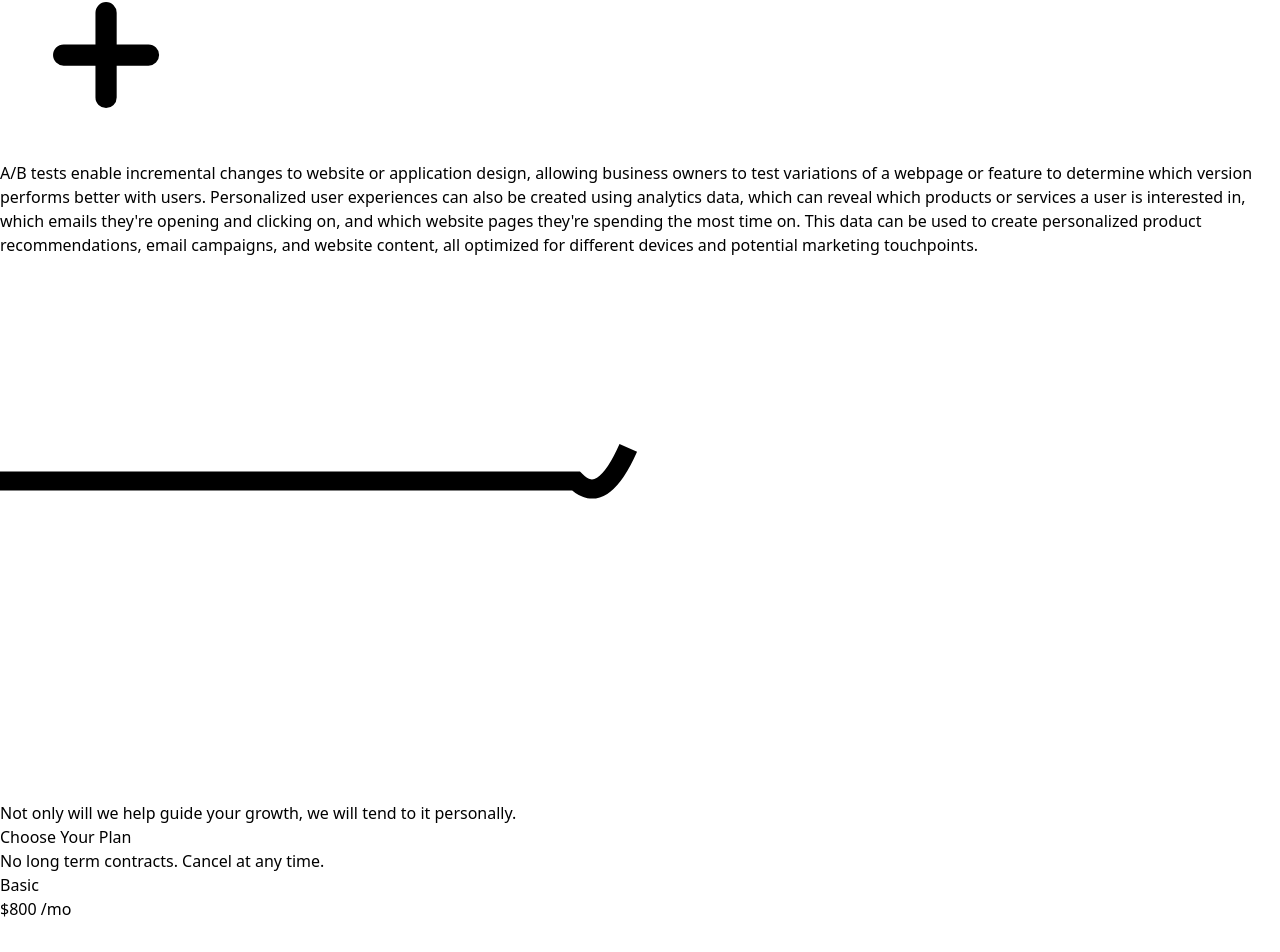
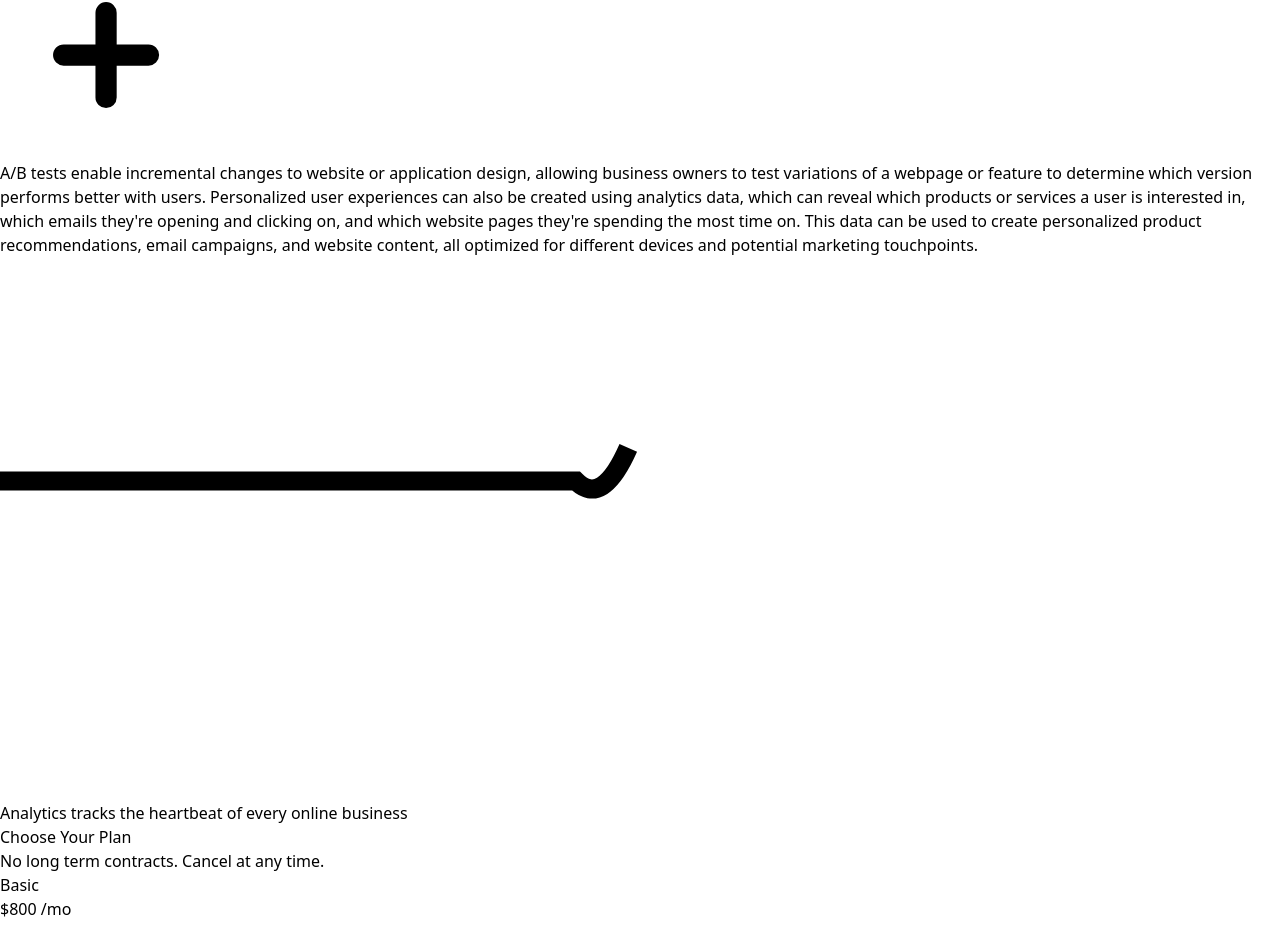
Before and after one commit to alexstouffer/stepwise-media, a Next.js app: page /digital-analytics in a window 1280 px wide. Shown: the part 9670-10622 px from the top of the page. Built offline with nearby package versions, Linux system fonts and the light colour scheme; what @material-tailwind/react would draw is missing.

Commit message:
update solution section

```diff
--- a/components/LineChartAnimation/LineChartAnimation.tsx
+++ b/components/AnimatedHeartBeat/AnimatedHeartBeat.tsx
@@ -1,6 +1,6 @@
 import React, { useEffect, useRef } from 'react';
 
-const AnimatedLineChart: React.FC = () => {
+const AnimatedHeartBeat: React.FC = () => {
   const lineRef = useRef<SVGPathElement>(null);
 
   const animate = () => {
@@ -45,4 +45,4 @@ const AnimatedLineChart: React.FC = () => {
   );
 };
 
-export default AnimatedLineChart
+export default AnimatedHeartBeat
--- a/pages/digital-analytics.tsx
+++ b/pages/digital-analytics.tsx
@@ -6,7 +6,7 @@ import Card from '../components/Card/Card';
 import { Typography } from '@material-tailwind/react';
 import Testimonial from '../components/Testimonial/Testimonial';
 import PriceCard from '../components/PriceCard/PriceCard';
-import AnimatedLineChart from '../components/LineChartAnimation/LineChartAnimation';
+import AnimatedHeartBeat from '../components/AnimatedHeartBeat/AnimatedHeartBeat';
 
 type Props = {};
 
@@ -168,11 +168,11 @@ const DigitalAnalytics: NextPage<Props> = () => {
               </div>
             </div>
             <div className="w-full md:w-1/2 md:pl-4">
-              <AnimatedLineChart />
+              <div className="bg-black p-10 rounded-xl text-center md:text-right">
+                <AnimatedHeartBeat />
+                <h2 className="text-4xl font-bold mb-6 mt-10 text-white">Analytics tracks the heartbeat of every online business</h2>
+              </div>
             </div>
-          </div>
-          <div className="bg-black p-10 rounded-xl text-center md:text-right">
-            <h2 className="text-4xl font-bold mb-6 mt-10 text-white">Not only will we help guide your growth, we will tend to it personally.</h2>
           </div>
         </div>
       </section>
```
